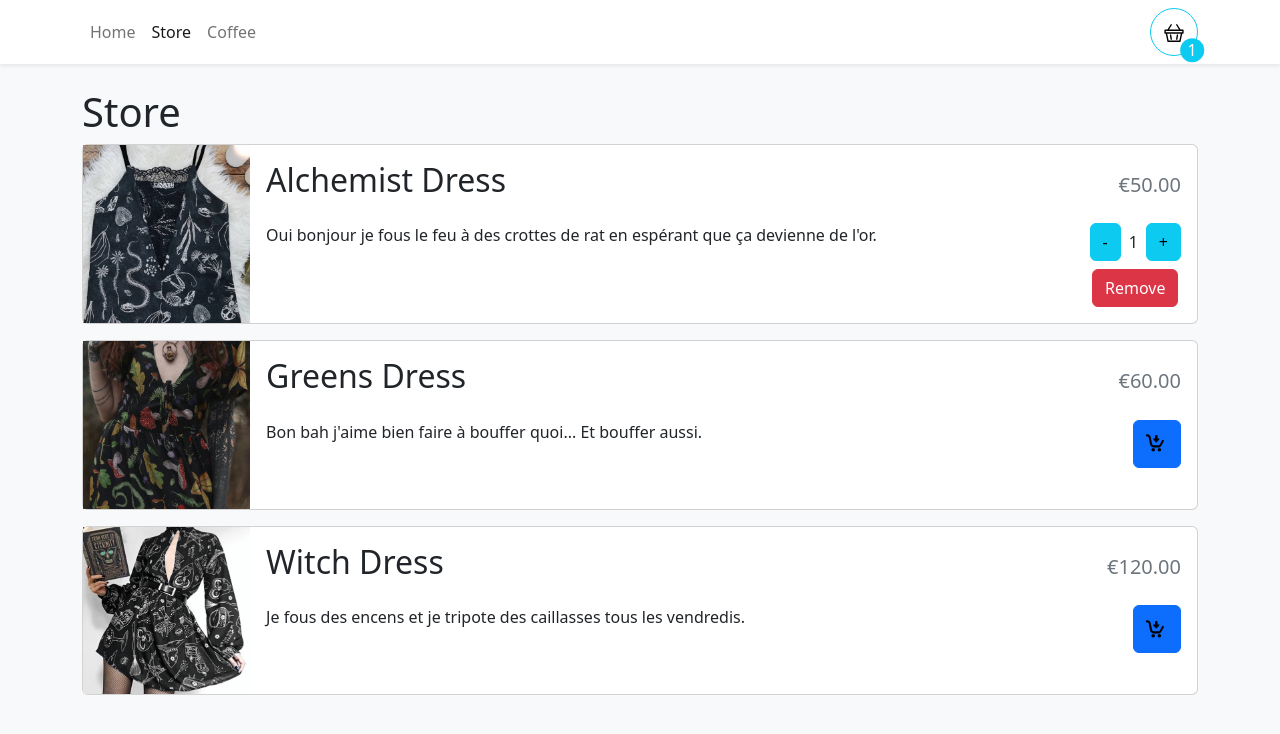
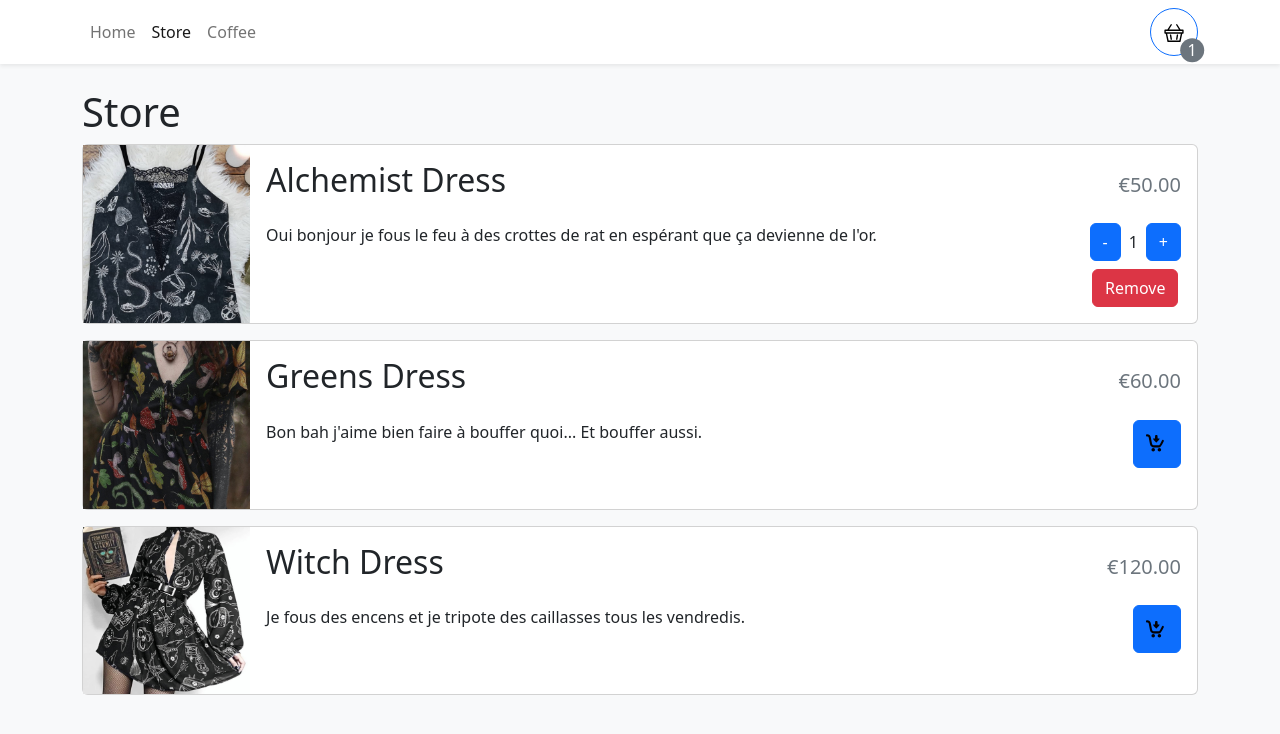
Before and after one commit to sinatrablue/OurOwnCoffeeShop, a React (Vite) app: page /store in a window 1280 px wide. Both pictures are taken after a click on the button 1157 px from the left and 239 px from the top of the page. Shown: the top 734 px of the page. Built offline with nearby package versions, Linux system fonts and the light colour scheme.

Commit message:
Reset some style

```diff
--- a/src/components/CartItem.tsx
+++ b/src/components/CartItem.tsx
@@ -16,7 +16,7 @@ export function CartItem({ id, quantity }: CartItemProps) {
 
   return (
     <Stack direction="horizontal" gap={2} className="d-flex align-items-center">
-      <img src={item.imgUrl} width="25%" />
+      <img src={item.imgUrl} width="20%" />
       <div className="me-auto">
         <div>
           {item.name}{" "}
--- a/src/components/Navbar.tsx
+++ b/src/components/Navbar.tsx
@@ -28,12 +28,12 @@ export function Navbar() {
           <Button
             onClick={openCart}
             style={{ width: "3rem", height: "3rem", position: "relative" }}
-            variant="outline-info"
+            variant="outline-primary"
             className="rounded-circle"
           >
             <img src={CartImage} alt="CART"></img>
             <div
-              className="rounded-circle bg-info d-flex justify-content-center align-items-center"
+              className="rounded-circle bg-secondary d-flex justify-content-center align-items-center"
               style={{
                 color: "white",
                 width: "1.5rem",
--- a/src/components/StoreItem.tsx
+++ b/src/components/StoreItem.tsx
@@ -61,14 +61,14 @@ export function StoreItem({
                 >
                   <Button
                     onClick={() => decreaseItemQuantity(id)}
-                    variant="info"
+                    variant="primary"
                   >
                     -
                   </Button>
                   {quantity}
                   <Button
                     onClick={() => increaseItemQuantity(id)}
-                    variant="info"
+                    variant="primary"
                   >
                     +
                   </Button>
```
